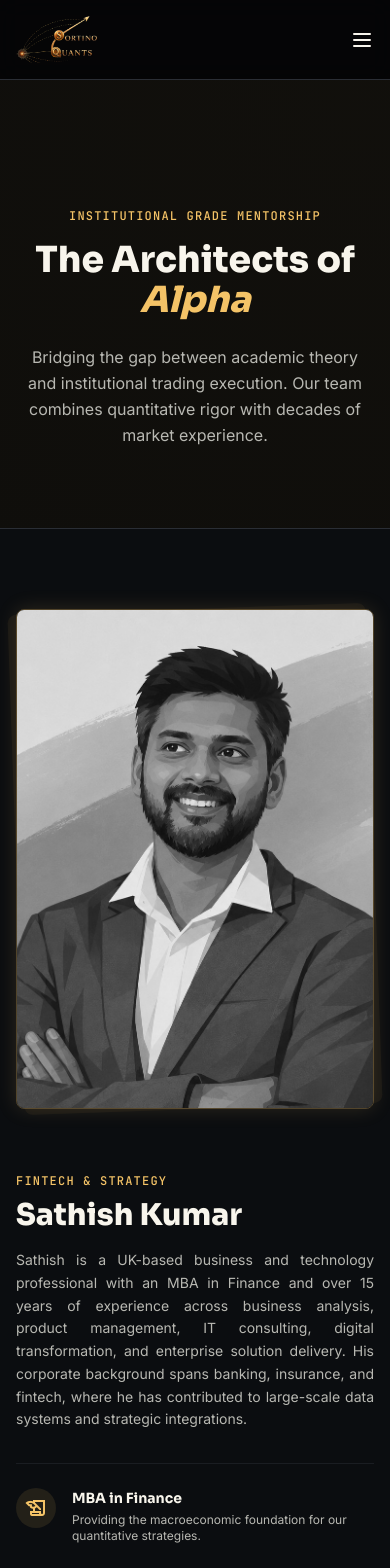
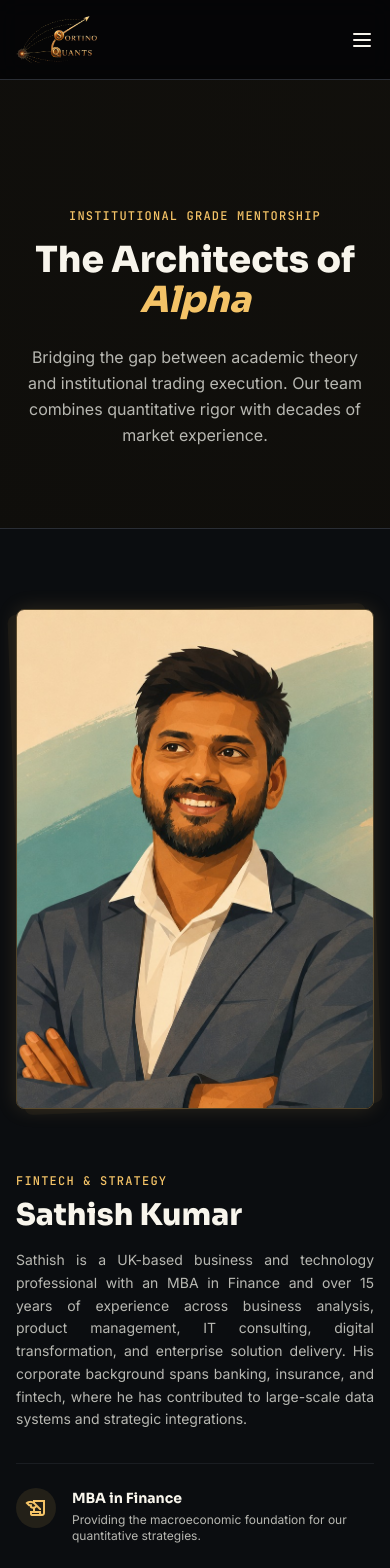
Before and after one commit to thowfiq22/Sortino_Quants, a Next.js app: page /team in a window 390 px wide. Shown: the top 1568 px of the page. Built offline with nearby package versions, Linux system fonts and the light colour scheme.

Commit message:
feat: make team profiles render in color on mobile by default and apply hover transition only on desktop

```diff
--- a/src/app/team/page.tsx
+++ b/src/app/team/page.tsx
@@ -198,7 +198,7 @@ export default function Team() {
                   src="/sathish.jpeg"
                   alt="Sathish Kumar"
                   fill
-                  className="object-cover grayscale group-hover:grayscale-0 transition-all duration-700"
+                  className="object-cover md:grayscale group-hover:grayscale-0 transition-all duration-700"
                   priority
                 />
               </div>
@@ -219,7 +219,7 @@ export default function Team() {
                 src="/santhosh.jpg"
                 alt="Santhosh Asokan"
                 fill
-                className="object-cover grayscale group-hover:grayscale-0 transition-all duration-700"
+                className="object-cover md:grayscale group-hover:grayscale-0 transition-all duration-700"
               />
             </div>
             <div className="mt-8 space-y-4">
```
